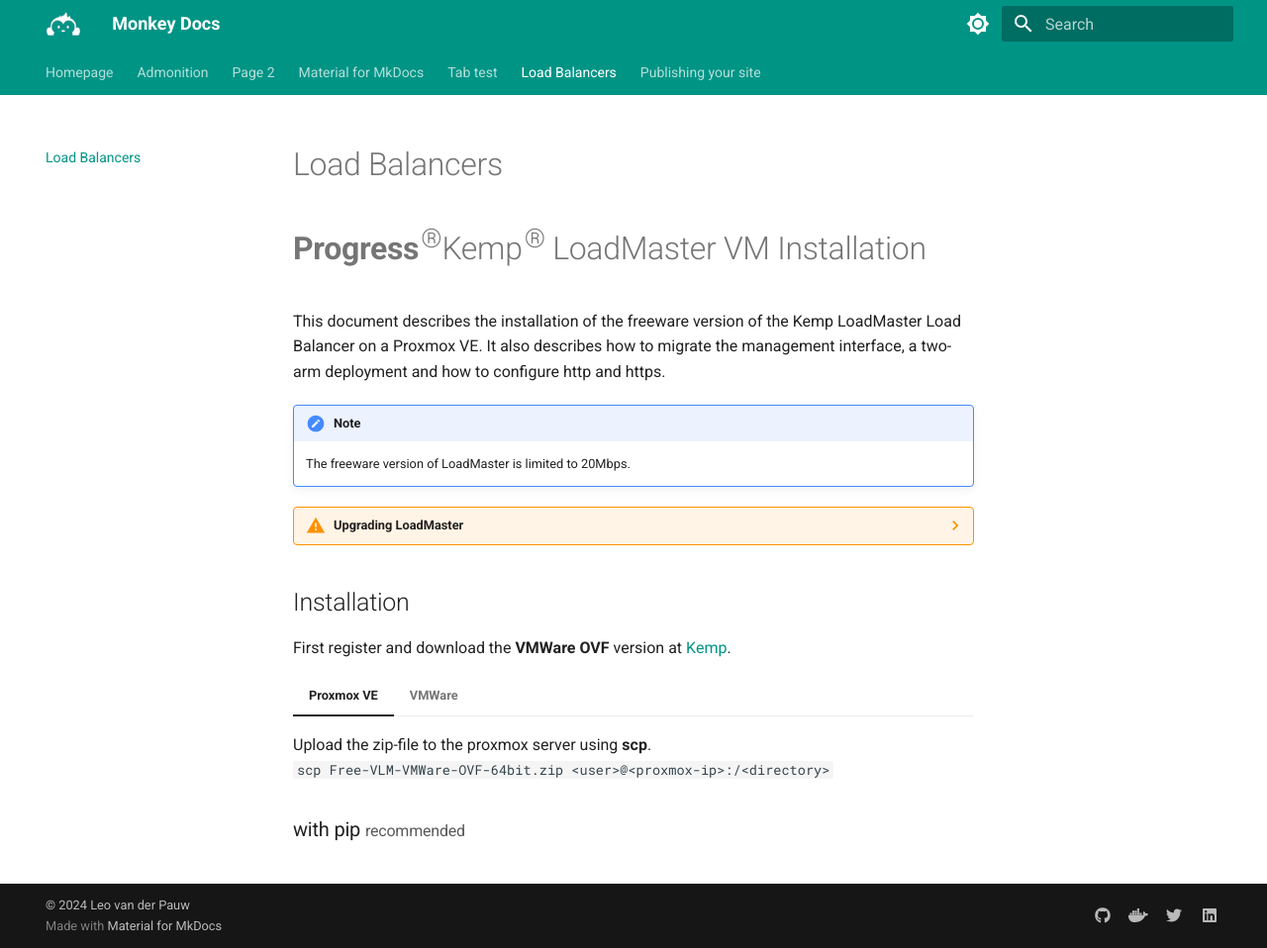
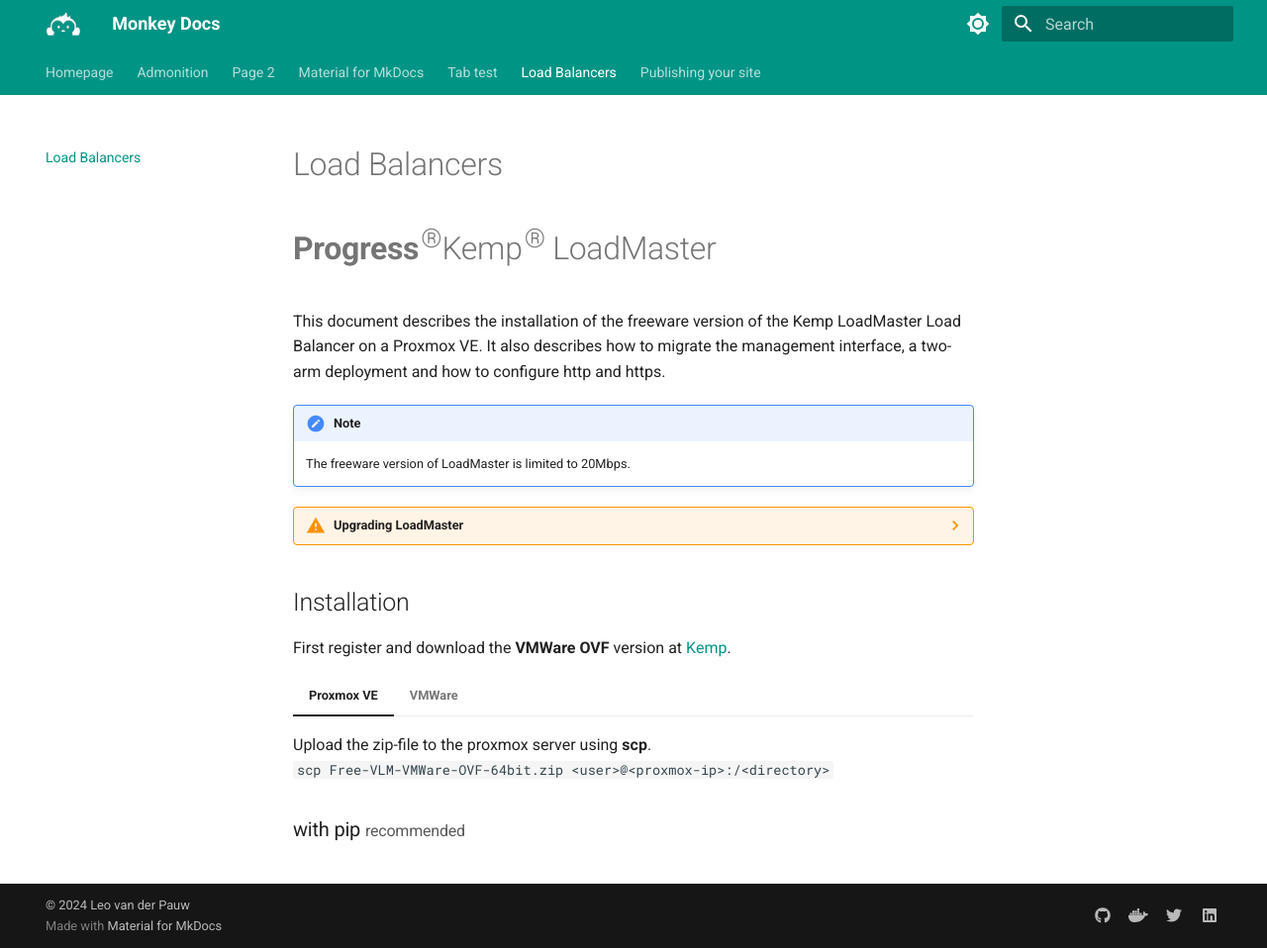
Before and after one commit to lp182501/mkdocs, an MkDocs documentation site: the page built from docs/page5.md, in a window 1280 px wide and 958 px high. Shown: the whole window at 99% size. Built offline with MkDocs 1.6.1 and Material for MkDocs 9.7.7, drawn with Linux system fonts in a browser that asks for light colours.

Commit message:
Update page5.md

```diff
--- a/docs/page5.md
+++ b/docs/page5.md
@@ -1,5 +1,5 @@
 # Load Balancers
-# **Progress**<sup>&reg;</sup>Kemp<sup>&reg;</sup> LoadMaster VM Installation
+# **Progress**<sup>&reg;</sup>Kemp<sup>&reg;</sup> LoadMaster
 This document describes the installation of the freeware version of the Kemp LoadMaster Load Balancer on a Proxmox VE.
 It also describes how to migrate the management interface, a two-arm deployment and how to configure http and https.
 
```
